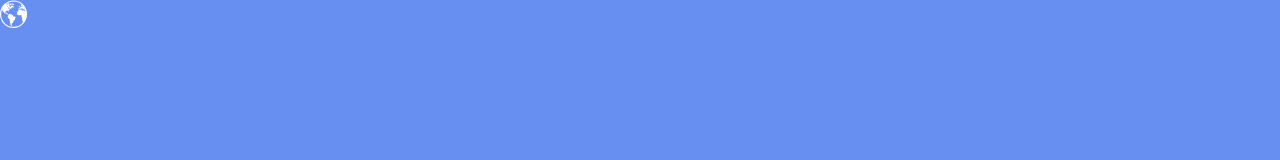
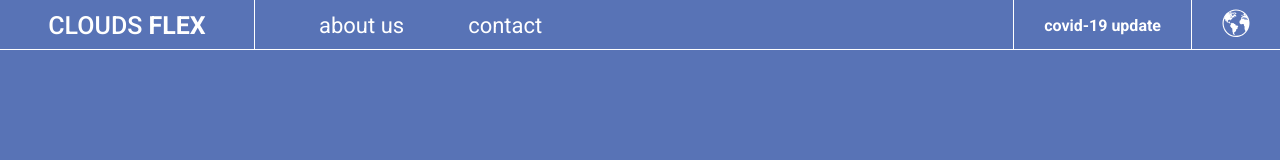
Before and after one commit to Rusandik/landing_live_streaming, a website: page index.html in a window 1280 px wide. Drawn offline with nearby package versions, Linux system fonts and the light colour scheme; files that its build step writes are made by us from their sources.

Commit message:
header implementation

```diff
--- a/index.html
+++ b/index.html
@@ -1,5 +1,6 @@
 <!DOCTYPE html>
 <html lang="en">
+
 <head>
     <meta charset="UTF-8" />
     <meta name="viewport" content="width=device-width, initial-scale=1.0" />
@@ -7,16 +8,49 @@
     <link rel="preconnect" href="https://fonts.gstatic.com" crossorigin />
     <link
         href="https://fonts.googleapis.com/css2?family=Lato:wght@100;300;400;700;900&family=Roboto:ital,wght@0,100;0,300;0,400;0,500;0,700;0,900;1,100;1,300;1,400;1,500;1,700;1,900&display=swap"
-      rel="stylesheet"
-    />
+        rel="stylesheet" />
     <link rel="icon" href="assets/favicon.png" type="image/png">
     <link rel="stylesheet" href="dist/index.css">
     <title>Live Streaming</title>
 
 </head>
+
 <body>
-        <svg>
+
+
+    <header class="header" aria-label="header">
+        <div class="container">
+            <nav class="header__nav nav" aria-label="header avigation">
+                <div class="nav__title">
+                    <a href="#" class="nav__title-link">clouds <span>flex</span></a>
+                </div>
+
+                <div class="nav__links">
+                    <ul class="nav__link-list list" aria-label="header nav links">
+                        <li class="list__item" aria-label="first link">
+                            <a href="#" class="list__item-link">about us</a>
+                        </li>
+                        <li class="list__item" aria-label="second link">
+                            <a href="#" class="list__item-link">contact</a>
+                        </li>
+                    </ul>
+                </div>
+
+                <div class="nav__covid-wrapper covid">
+                    <a href="#" class="covid__link" aria-label="covid-19 update">covid-19 update</a>
+                </div>
+
+                <div class="nav__globe-wrapper globe">
+                    <a href="#" class="globe__link" aria-label="globe info">
+                        <!-- <svg class="globe__link-icon" aria-label="globe img">
                             <use href="assets/sprites.svg#globe-icon">
-        </svg>
+                        </svg> -->
+                        <img src="assets/global.svg" alt="" class="global__link-icon">
+                    </a>
+                </div>
+            </nav>
+        </div>
+    </header>
 </body>
+
 </html>
--- a/package.json
+++ b/package.json
@@ -4,7 +4,9 @@
   "description": "landing page",
   "source": "index.html",
   "scripts": {
-    "sass:watch": "sass --style=expanded --watch styles:dist"
+    "sass:watch": "sass --style=expanded --watch styles:dist",
+    "parcel:watch": "parcel serve --dist-dir public",
+    "parcel:build": "parcel build --dist-dir build"
   },
   "repository": {
     "type": "git",
--- a/styles/_basic.scss
+++ b/styles/_basic.scss
@@ -2,6 +2,23 @@
 
 * {
     box-sizing: border-box;
+}
+
+
+h1,h2,h3,h4,h5,h6,p,ul,button {
+    margin: 0;
+    padding: 0;
+}
+
+
+a {
+    text-decoration: none;
+    color: unset;
+}
+
+
+li {
+    list-style: none;
 }
 
 
@@ -10,3 +27,8 @@ body {
     margin: 0;
     background-color: v.$color_blue;
 }
+
+.container {
+    max-width: 1440px;
+    margin: 0 auto;
+}
--- /dev/null
+++ b/styles/_header.scss
@@ -0,0 +1,98 @@
+@use 'variables' as v;
+@use 'mixins' as m;
+@use 'placeholders';
+@use  'sass:color';
+
+
+.header {
+    width: 100%;
+    height: 50px;
+    color: v.$color_white;
+    background-color: color.adjust(v.$color_blue, $alpha: -0.85);
+    border: {
+        bottom: {
+            width: 1px;
+            style:solid;
+            color: v.$color_white;
+        }
+    }
+
+    .nav {
+        height: 50px;
+        @include m.d-flex(start, center);
+
+        &__title {
+            width: 255px;
+            height: 100%;
+            border-right: 1px solid v.$color_white;
+            @include m.d-flex(center,center);
+            text-transform: uppercase;
+
+            &-link {
+                font-size: 25px;
+                font-weight: 500;
+
+                span {
+                    font-weight: 700;
+                }
+
+                @extend %hover-black;
+            }
+        }
+
+        &__links {
+            flex-grow: 1;
+
+            .list {
+                @include m.d-flex (start, center,  nowrap, row, min(100px,5vw), 0);
+                padding: 0 0 0 min(100px,5vw);
+
+                &__item {
+                    &-link {
+                        font-size: 22px;
+
+                        @extend %hover-black;
+                    }
+                }
+            }
+
+            @media (max-width: v.$media_lg) {
+                .list {
+                    @include m.d-flex (center, center,  nowrap, row, min(100px,5vw), 0);
+                    padding: 0;
+                }
+            }
+        }
+
+
+        .covid {
+            height: 100%;
+            @include m.d-flex (center, center);
+            padding: 0 30px;
+            font-weight: 700;
+
+            border: {
+                left: 1px solid v.$color_white;
+                right: 1px solid v.$color_white;
+            }
+
+            @extend %hover-black;
+        }
+
+
+        .global {
+            width: 90px;
+            @include m.d-flex (center, center);
+
+            &__link{
+                &-icon{
+                    width: 28px;
+                    height: 28px;
+                    margin: 0 30px;
+                    @extend %hover-black-icon;
+                }
+            }
+        }
+
+    }
+}
--- a/styles/_importer.scss
+++ b/styles/_importer.scss
@@ -1,2 +1,3 @@
 @forward 'variables';
 @forward 'basic';
+@forward 'header'
--- /dev/null
+++ b/styles/_mixins.scss
@@ -0,0 +1,9 @@
+@mixin d-flex ($justify: center, $align: center, $wrap: nowrap, $direction: row, $column-gap: 0, $row-gap: 0) {
+    display: flex;
+    justify-content: $justify;
+    align-items: $align;
+    flex-wrap: $wrap;
+    flex-direction: $direction;
+    column-gap: $column-gap;
+    row-gap: $row-gap;
+}
--- /dev/null
+++ b/styles/_placeholders.scss
@@ -0,0 +1,17 @@
+@use "variables" as v;
+
+
+%hover-black {
+  &:hover {
+    cursor: pointer;
+    color: v.$color_black;
+  }
+}
+
+
+%hover-black-icon {
+  &:hover {
+    cursor: pointer;
+    stroke: v.$color_black;
+  }
+}
--- a/styles/_variables.scss
+++ b/styles/_variables.scss
@@ -1 +1,10 @@
-$color_blue:#678FF2;
+$color_blue:#5873b6;
+$color_white:#fff;
+$color_black:#000;
+
+$media_xxl: 1400px;
+$media_xl: 1200px;
+$media_lg: 992px;
+$media_md: 768px;
+$media_sm: 576px;
+$media_min: 428px;
```
Also changed, not shown: assets/global.svg (added), 1 other file. Lines whose indentation alone changed are shown as unchanged.
